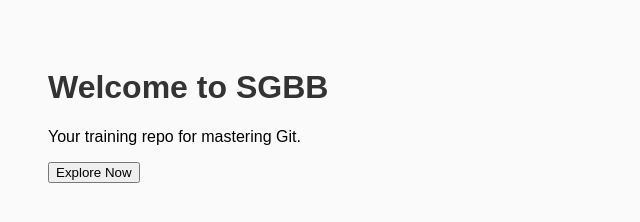
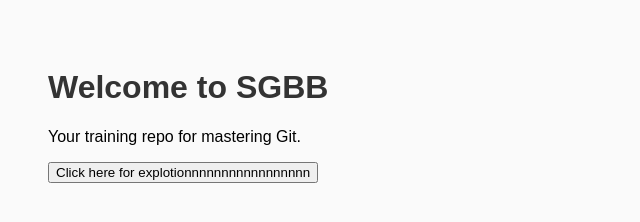
Before and after one commit to gamoke/sgbb-vcs-training-2025, a plain HTML site: page frontend/index.html in a window 1280 px wide. Shown: the whole page, without its empty margins (0-640 px from the left). Drawn offline with Linux system fonts and the light colour scheme.

Commit message:
joy with index

```diff
--- a/frontend/index.html
+++ b/frontend/index.html
@@ -2,13 +2,13 @@
 <html lang="en">
 <head>
   <meta charset="UTF-8" />
-  <title>SGBB Landing Page</title>
+  <title>Training VSC/Git</title>
   <link rel="stylesheet" href="styles/main.css" />
 </head>
 <body>
   <h1>Welcome to SGBB</h1>
   <p>Your training repo for mastering Git.</p>
-  <button>Explore Now</button>
+  <button>Click here for explotionnnnnnnnnnnnnnnnn</button>
 
   <script src="scripts/app.js"></script>
 </body>
```
